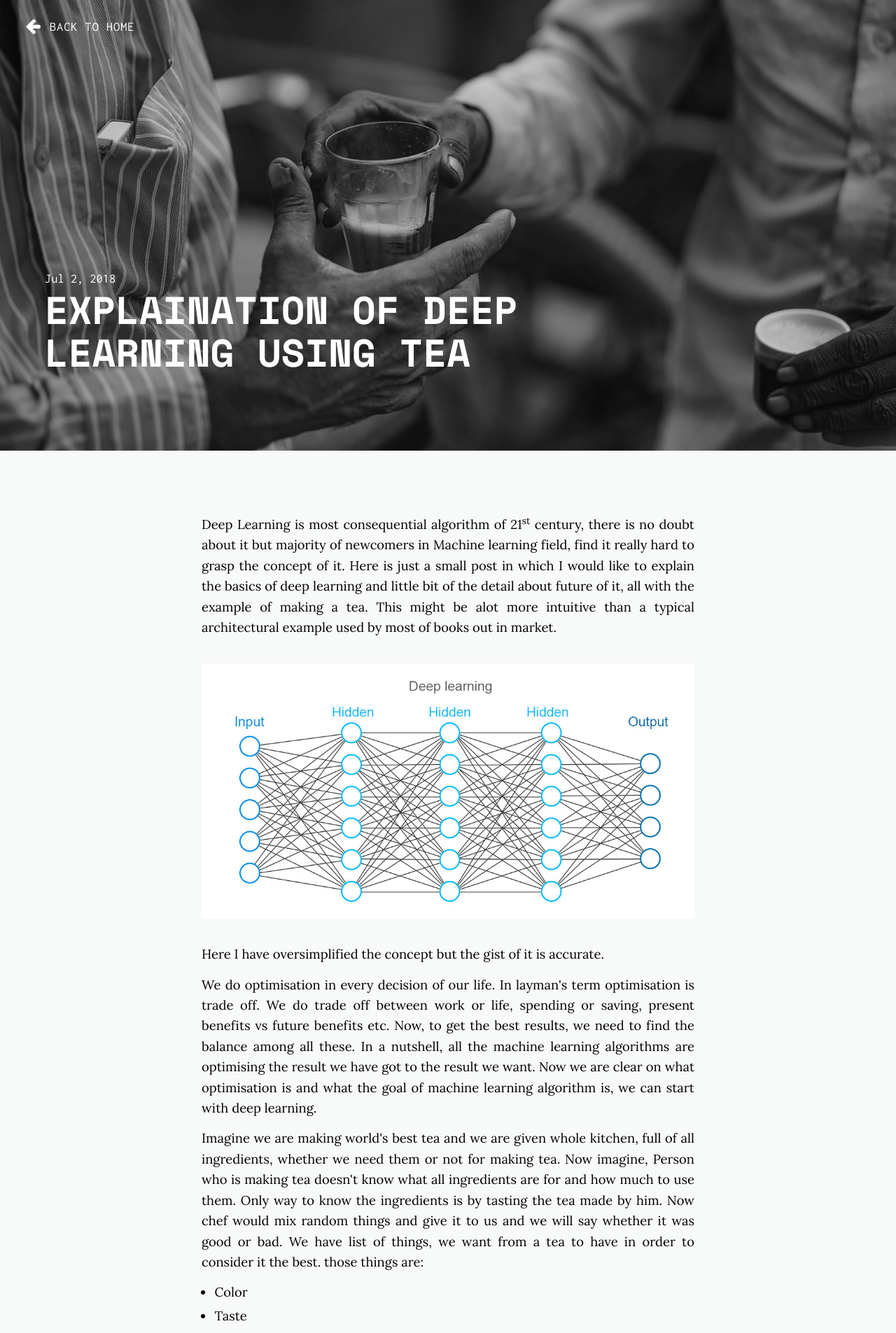
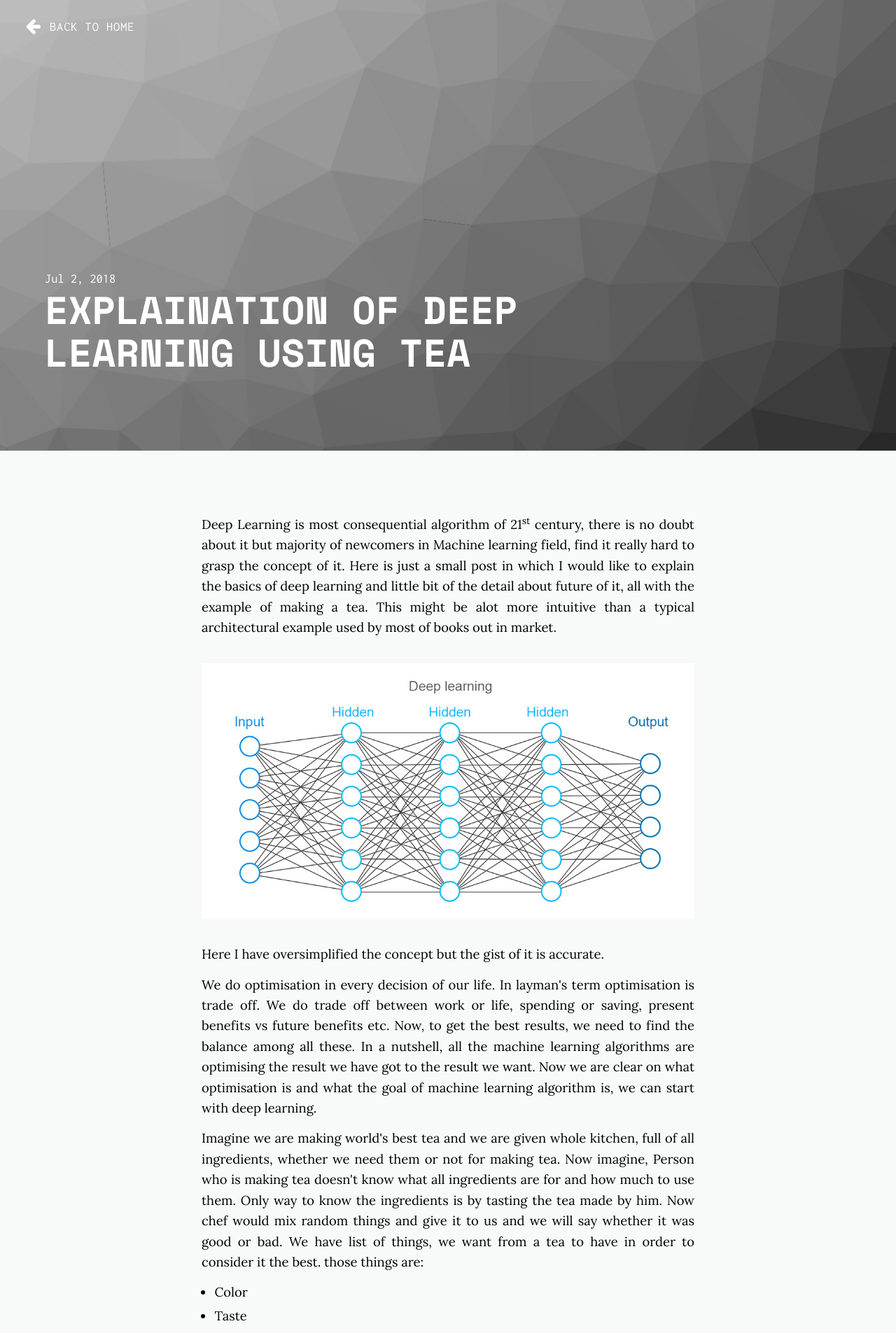
Before and after one commit to daftengineer/daftengineer.github.io, a Jekyll site: the page built from _posts/2018-07-02-deeplearning-chai.markdown, in a window 1280 px wide. Shown: the top 1905 px of the page at 70% size. Built offline with Jekyll 4.4.1, drawn with Linux system fonts in a browser that asks for light colours; nearby versions of some CDN libraries.

Commit message:
Update 2018-07-02-deeplearning-chai.markdown

```diff
--- a/_posts/2018-07-02-deeplearning-chai.markdown
+++ b/_posts/2018-07-02-deeplearning-chai.markdown
@@ -3,7 +3,7 @@ layout: post
 title: "EXPLAINATION OF DEEP LEARNING USING TEA"
 date: 2018-07-02
 description: Analogy for DEEP LEARNING with Tea
-image: "background-image:url('https://daftengineer.github.io/media_assets/deepchai.jpg');filter: grayscale(100%);"
+image: "background-image:url('https://daftengineer.github.io/media_assets/trianglify.png');filter: grayscale(100%);"
 image-sm:
 ---
 
```
